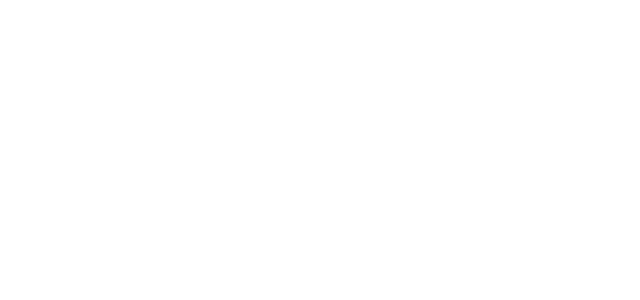
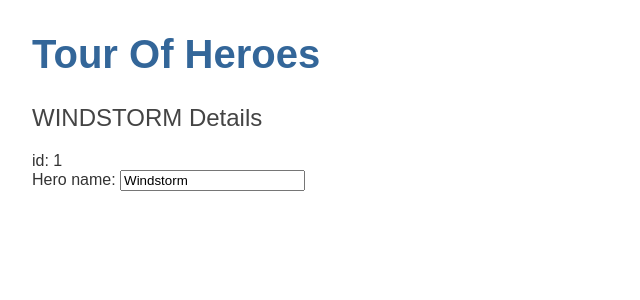
Before and after one commit to ApostolisSiampanis/Tour-Of-Heroes, an Angular app: page / in a window 1280 px wide. Shown: the top 300 px of the page, without its empty margins (0-640 px from the left). Built offline with nearby package versions, Linux system fonts and the light colour scheme.

Commit message:
update app component

```diff
--- a/src/app/app.component.html
+++ b/src/app/app.component.html
@@ -1 +1,2 @@
 <h1>{{title}}</h1>
+<app-heroes></app-heroes>
--- a/src/app/app.component.ts
+++ b/src/app/app.component.ts
@@ -1,7 +1,7 @@
 import { Component } from '@angular/core';
 
 @Component({
-  standalone: true,
+  standalone: false,
   selector: 'app-root',
   templateUrl: './app.component.html',
   styleUrl: './app.component.css'
--- a/src/app/app.module.ts
+++ b/src/app/app.module.ts
@@ -1,15 +1,19 @@
 import { NgModule } from '@angular/core';
 import { BrowserModule } from '@angular/platform-browser';
+import { FormsModule } from '@angular/forms';
 
 import { AppRoutingModule } from './app-routing.module';
 import { AppComponent } from './app.component';
+import { HeroesComponent } from './heroes/heroes.component';
 
 @NgModule({
   declarations: [
-    AppComponent
+    AppComponent,
+    HeroesComponent
   ],
   imports: [
     BrowserModule,
+    FormsModule,
     AppRoutingModule
   ],
   providers: [],
```
